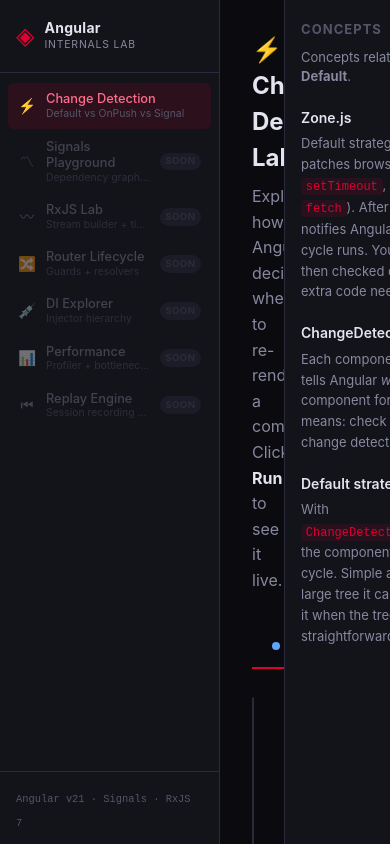
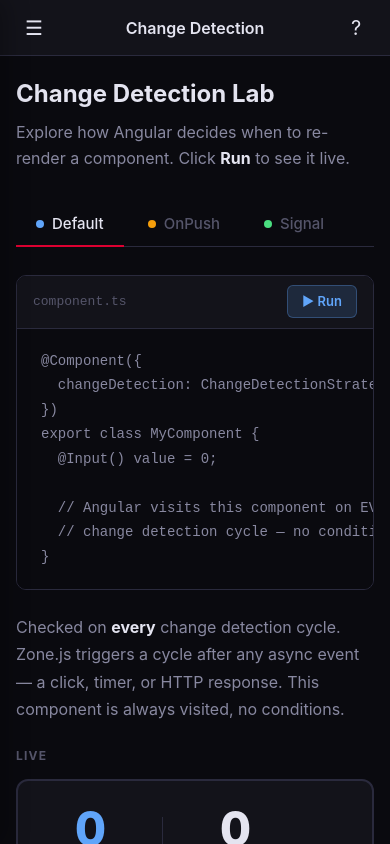
Before and after one commit to HtetWaiYann/angular-internal-labs, an Angular app: page /change-detection in a window 390 px wide. Built offline with nearby package versions, Linux system fonts and the light colour scheme.

Commit message:
fix: mobile responsive

```diff
--- a/src/app/features/change-detection/change-detection-lab.component.html
+++ b/src/app/features/change-detection/change-detection-lab.component.html
@@ -2,7 +2,7 @@
   <div class="lab-main">
     <!-- ── Header ──────────────────────────────────────────── -->
     <header class="lab-header">
-      <h1 class="lab-title">⚡ Change Detection Lab</h1>
+      <h1 class="lab-title">Change Detection Lab</h1>
       <p class="lab-desc">
         Explore how Angular decides when to re-render a component.
         Click <strong>Run</strong> to see it live.
--- a/src/app/features/change-detection/components/cd-concepts-sidebar/cd-concepts-sidebar.component.css
+++ b/src/app/features/change-detection/components/cd-concepts-sidebar/cd-concepts-sidebar.component.css
@@ -2,15 +2,19 @@
   display: block;
   height: 100%;
   flex-shrink: 0;
+  min-width: 0;
 }
 
 .concepts-sidebar {
   width: 280px;
+  min-width: 0;
+  max-width: 100%;
   flex-shrink: 0;
   background: var(--bg-panel);
   border-left: 1px solid var(--border);
   padding: 1.25rem 1rem;
   overflow-y: auto;
+  overflow-x: hidden;
   height: 100%;
 }
 
@@ -28,6 +32,8 @@
   color: var(--text-secondary);
   line-height: 1.5;
   margin-bottom: 1.25rem;
+  overflow-wrap: break-word;
+  word-break: break-word;
 }
 
 .concept-block {
@@ -43,12 +49,16 @@
   font-weight: 600;
   color: var(--text-primary);
   margin-bottom: 0.35rem;
+  overflow-wrap: break-word;
+  word-break: break-word;
 }
 
 .concept-body {
   font-size: 0.8125rem;
   color: var(--text-secondary);
   line-height: 1.6;
+  overflow-wrap: break-word;
+  word-break: break-word;
 }
 
 .concept-body strong {
@@ -62,6 +72,9 @@
   background: color-mix(in srgb, var(--color-accent) 10%, transparent);
   padding: 0.1rem 0.3rem;
   border-radius: 4px;
+  white-space: normal;
+  overflow-wrap: break-word;
+  word-break: break-word;
 }
 
 .concept-list {
@@ -70,6 +83,8 @@
   font-size: 0.8125rem;
   color: var(--text-secondary);
   line-height: 1.6;
+  overflow-wrap: break-word;
+  word-break: break-word;
 }
 
 .concept-list li {
@@ -87,4 +102,7 @@
   background: color-mix(in srgb, var(--color-accent) 10%, transparent);
   padding: 0.05rem 0.25rem;
   border-radius: 3px;
+  white-space: normal;
+  overflow-wrap: break-word;
+  word-break: break-word;
 }
--- a/src/app/layout/shell/shell.component.css
+++ b/src/app/layout/shell/shell.component.css
@@ -2,6 +2,113 @@
   display: flex;
   height: 100vh;
   overflow: hidden;
+}
+
+/* ── Mobile nav bar (hamburger | title | ?) ────────────────── */
+.mobile-nav-bar {
+  display: none;
+}
+
+@media (max-width: 900px) {
+  .mobile-nav-bar {
+    display: flex;
+    align-items: center;
+    justify-content: space-between;
+    flex-shrink: 0;
+    height: 56px;
+    padding: 0 0.75rem;
+    background: var(--bg-panel);
+    border-bottom: 1px solid var(--border);
+    z-index: 100;
+  }
+
+  .mobile-nav-btn {
+    display: flex;
+    align-items: center;
+    justify-content: center;
+    width: 44px;
+    height: 44px;
+    padding: 0;
+    border: none;
+    background: transparent;
+    color: var(--text-primary);
+    font-size: 1.25rem;
+    cursor: pointer;
+    border-radius: 8px;
+    transition: background 0.12s;
+  }
+
+  .mobile-nav-btn:hover {
+    background: var(--bg-panel-hover);
+  }
+
+  .mobile-nav-btn:active {
+    background: var(--border);
+  }
+
+  .mobile-nav-icon {
+    line-height: 1;
+  }
+
+  .mobile-nav-title {
+    flex: 1;
+    margin: 0;
+    font-size: 1rem;
+    font-weight: 600;
+    text-align: center;
+    color: var(--text-primary);
+    white-space: nowrap;
+    overflow: hidden;
+    text-overflow: ellipsis;
+    padding: 0 0.5rem;
+  }
+}
+
+/* ── Drawer backdrops ─────────────────────────────────────── */
+.drawer-backdrop {
+  position: fixed;
+  inset: 0;
+  z-index: 200;
+  background: rgba(0, 0, 0, 0.4);
+  opacity: 0;
+  pointer-events: none;
+  transition: opacity 0.2s ease;
+}
+
+.drawer-backdrop.visible {
+  opacity: 1;
+  pointer-events: auto;
+}
+
+.concepts-backdrop {
+  z-index: 400;
+}
+
+/* ── Shell layout: column on mobile so main is below nav bar ── */
+@media (max-width: 900px) {
+  .shell-layout {
+    flex-direction: column;
+  }
+}
+
+/* ── Sidebar as drawer on mobile ───────────────────────────── */
+@media (max-width: 900px) {
+  .shell-layout .sidebar {
+    position: fixed;
+    top: 0;
+    left: 0;
+    bottom: 0;
+    width: 260px;
+    max-width: 85vw;
+    z-index: 300;
+    transform: translateX(-100%);
+    transition: transform 0.25s ease;
+    box-shadow: 4px 0 24px rgba(0, 0, 0, 0.3);
+  }
+
+  .shell-layout.nav-drawer-open .sidebar {
+    transform: translateX(0);
+  }
 }
 
 /* ── Sidebar ─────────────────────────────────── */
@@ -17,15 +124,8 @@
 .sidebar-brand {
   display: flex;
   align-items: center;
-  gap: 0.625rem;
   padding: 1.25rem 1rem;
   border-bottom: 1px solid var(--border);
-}
-
-.brand-icon {
-  font-size: 1.5rem;
-  color: var(--color-accent);
-  line-height: 1;
 }
 
 .brand-text {
@@ -85,13 +185,6 @@
   cursor: not-allowed;
 }
 
-.nav-icon {
-  font-size: 0.9rem;
-  width: 1.125rem;
-  text-align: center;
-  flex-shrink: 0;
-}
-
 .nav-content {
   display: flex;
   flex-direction: column;
@@ -132,10 +225,9 @@
   border-top: 1px solid var(--border);
 }
 
-.version-tag {
-  font-size: 0.65rem;
+.sidebar-credit {
+  font-size: 0.7rem;
   color: var(--text-muted);
-  font-family: var(--font-mono);
 }
 
 /* ── Main ────────────────────────────────────── */
--- a/src/app/layout/shell/shell.component.html
+++ b/src/app/layout/shell/shell.component.html
@@ -1,7 +1,37 @@
-<div class="shell-layout">
+<div
+  class="shell-layout"
+  [class.nav-drawer-open]="navDrawerOpen()"
+>
+  <header class="mobile-nav-bar" aria-label="Mobile navigation">
+    <button
+      type="button"
+      class="mobile-nav-btn"
+      (click)="toggleNavDrawer()"
+      aria-label="Open menu"
+    >
+      <span class="mobile-nav-icon" aria-hidden="true">☰</span>
+    </button>
+    <h1 class="mobile-nav-title">{{ pageTitle() }}</h1>
+    <button
+      type="button"
+      class="mobile-nav-btn"
+      (click)="toggleConceptsDrawer()"
+      aria-label="Open concepts"
+    >
+      <span class="mobile-nav-icon" aria-hidden="true">?</span>
+    </button>
+  </header>
+
+  <button
+    type="button"
+    class="drawer-backdrop nav-backdrop"
+    (click)="closeNavDrawer()"
+    [class.visible]="navDrawerOpen()"
+    aria-hidden="true"
+  ></button>
+
   <aside class="sidebar">
     <div class="sidebar-brand">
-      <span class="brand-icon">◈</span>
       <div class="brand-text">
         <span class="brand-title">Angular</span>
         <span class="brand-sub">Internals Lab</span>
@@ -16,8 +46,8 @@
             [routerLink]="item.route"
             routerLinkActive="nav-link--active"
             [title]="item.description"
+            (click)="closeNavDrawer()"
           >
-            <span class="nav-icon">{{ item.icon }}</span>
             <div class="nav-content">
               <span class="nav-label">{{ item.label }}</span>
               <span class="nav-desc">{{ item.description }}</span>
@@ -25,7 +55,6 @@
           </a>
         } @else {
           <div class="nav-link nav-link--disabled" [title]="item.description">
-            <span class="nav-icon">{{ item.icon }}</span>
             <div class="nav-content">
               <span class="nav-label">{{ item.label }}</span>
               <span class="nav-desc">{{ item.description }}</span>
@@ -37,9 +66,17 @@
     </nav>
 
     <div class="sidebar-footer">
-      <span class="version-tag">Angular v21 · Signals · RxJS 7</span>
+      <span class="sidebar-credit">Developed by Htet Wai Yan</span>
     </div>
   </aside>
+
+  <button
+    type="button"
+    class="drawer-backdrop concepts-backdrop"
+    (click)="closeConceptsDrawer()"
+    [class.visible]="conceptsDrawerOpen()"
+    aria-hidden="true"
+  ></button>
 
   <main class="main-area">
     <router-outlet />
--- a/src/app/layout/shell/shell.component.ts
+++ b/src/app/layout/shell/shell.component.ts
@@ -1,9 +1,8 @@
-import { Component } from '@angular/core';
-import { RouterLink, RouterLinkActive, RouterOutlet } from '@angular/router';
+import { Component, inject, signal, computed, effect } from '@angular/core';
+import { Router, RouterLink, RouterLinkActive, RouterOutlet } from '@angular/router';
 
 interface NavItem {
   label: string;
-  icon: string;
   route: string;
   available: boolean;
   description: string;
@@ -16,55 +15,86 @@
   styleUrl: './shell.component.css',
 })
 export class ShellComponent {
+  private readonly router = inject(Router);
+
+  readonly navDrawerOpen = signal(false);
+  readonly conceptsDrawerOpen = signal(false);
+
+  readonly pageTitle = computed(() => {
+    const url = this.router.url.split('?')[0];
+    const item = this.navItems.find(
+      (n) => n.route === url || url.startsWith(n.route + '/')
+    );
+    return item?.label ?? 'Angular Internals Lab';
+  });
+
   readonly navItems: NavItem[] = [
     {
       label: 'Change Detection',
-      icon: '⚡',
       route: '/change-detection',
       available: true,
       description: 'Default vs OnPush vs Signal',
     },
     {
       label: 'Signals Playground',
-      icon: '〽',
       route: '/signals',
       available: false,
       description: 'Dependency graph + effects',
     },
     {
       label: 'RxJS Lab',
-      icon: '〰',
       route: '/rxjs',
       available: false,
       description: 'Stream builder + timeline',
     },
     {
       label: 'Router Lifecycle',
-      icon: '🔀',
       route: '/router',
       available: false,
       description: 'Guards + resolvers',
     },
     {
       label: 'DI Explorer',
-      icon: '💉',
       route: '/di',
       available: false,
       description: 'Injector hierarchy',
     },
     {
       label: 'Performance',
-      icon: '📊',
       route: '/performance',
       available: false,
       description: 'Profiler + bottleneck detection',
     },
     {
       label: 'Replay Engine',
-      icon: '⏮',
       route: '/replay',
       available: false,
       description: 'Session recording + playback',
     },
   ];
+
+  toggleNavDrawer(): void {
+    this.navDrawerOpen.update((v) => !v);
+  }
+
+  closeNavDrawer(): void {
+    this.navDrawerOpen.set(false);
+  }
+
+  toggleConceptsDrawer(): void {
+    this.conceptsDrawerOpen.update((v) => !v);
+  }
+
+  closeConceptsDrawer(): void {
+    this.conceptsDrawerOpen.set(false);
+  }
+
+  constructor() {
+    effect(() => {
+      const open = this.conceptsDrawerOpen();
+      if (typeof document !== 'undefined') {
+        document.body.classList.toggle('concepts-drawer-open', open);
+      }
+    });
+  }
 }
--- a/src/app/shared/styles/lab-layout.css
+++ b/src/app/shared/styles/lab-layout.css
@@ -1,6 +1,7 @@
 /**
  * Shared layout for lab pages: main content area + optional right sidebar.
  * Use with a single root element .lab-layout containing .lab-main and (optionally) .lab-sidebar-wrapper.
+ * Responsive: on mobile, sidebar becomes a drawer opened via nav bar "?" icon.
  */
 .lab-layout {
   display: flex;
@@ -22,3 +23,60 @@
   height: 100%;
   display: flex;
 }
+
+/* ── Mobile: concepts as overlay drawer (opened by ? in nav bar) ─── */
+@media (max-width: 900px) {
+  .lab-layout {
+    flex-direction: column;
+    height: auto;
+    min-height: 100%;
+  }
+
+  .lab-main {
+    max-width: none;
+    padding: 1.25rem 1rem;
+    flex: 0 0 auto;
+  }
+
+  .lab-sidebar-wrapper {
+    display: none;
+  }
+
+  body.concepts-drawer-open .lab-sidebar-wrapper {
+    display: flex;
+    position: fixed;
+    top: 0;
+    right: 0;
+    bottom: 0;
+    width: 100%;
+    max-width: 320px;
+    margin: 0;
+    height: 100%;
+    z-index: 500;
+    background: var(--bg-panel);
+    border-left: 1px solid var(--border);
+    box-shadow: -4px 0 24px rgba(0, 0, 0, 0.3);
+    animation: concepts-drawer-in 0.25s ease;
+  }
+
+  body.concepts-drawer-open {
+    overflow: hidden;
+  }
+
+  body.concepts-drawer-open .lab-sidebar-wrapper .concepts-sidebar {
+    width: 320px;
+    max-width: none;
+    height: 100%;
+    max-height: none;
+    border-left: none;
+  }
+}
+
+@keyframes concepts-drawer-in {
+  from {
+    transform: translateX(100%);
+  }
+  to {
+    transform: translateX(0);
+  }
+}
```
